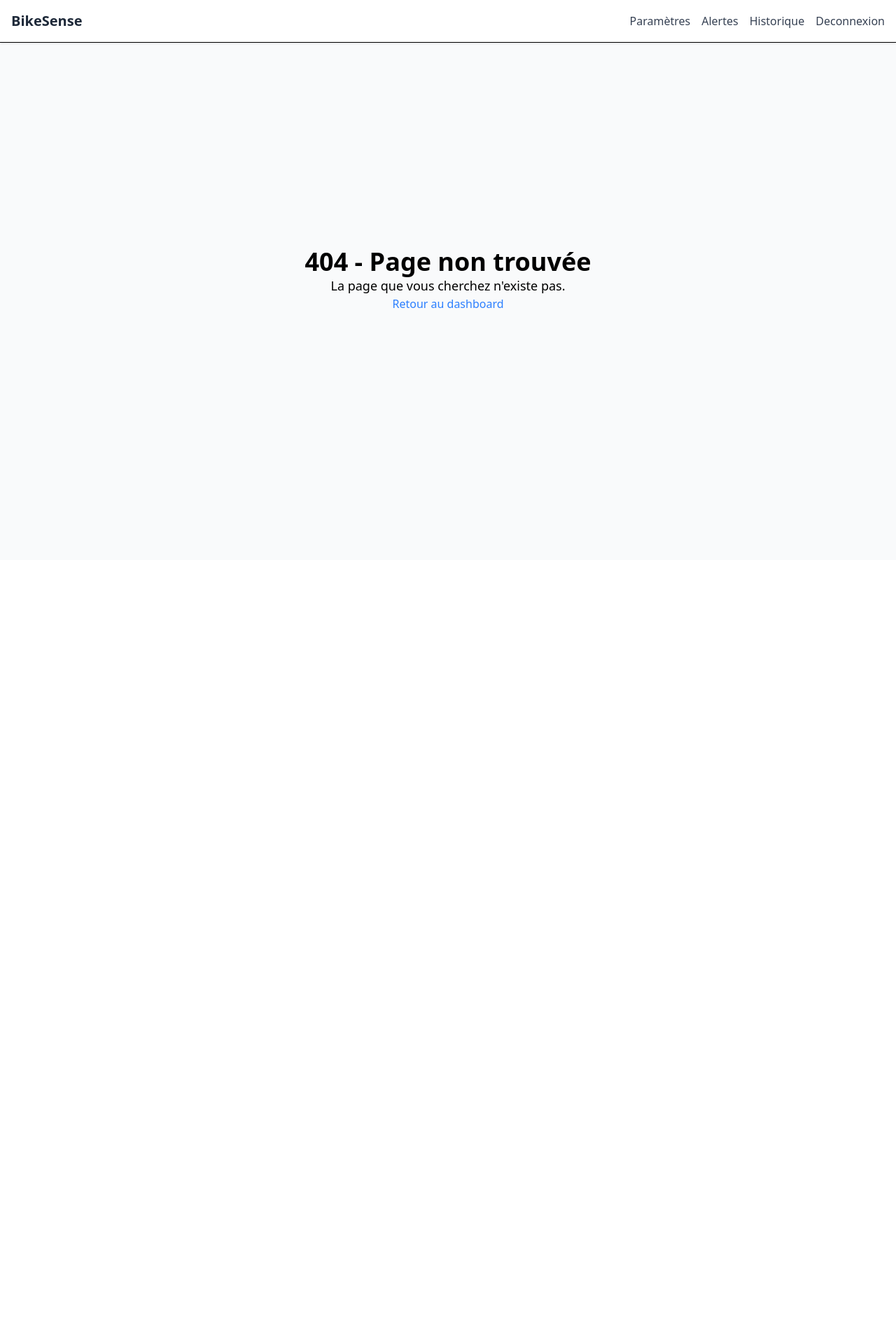
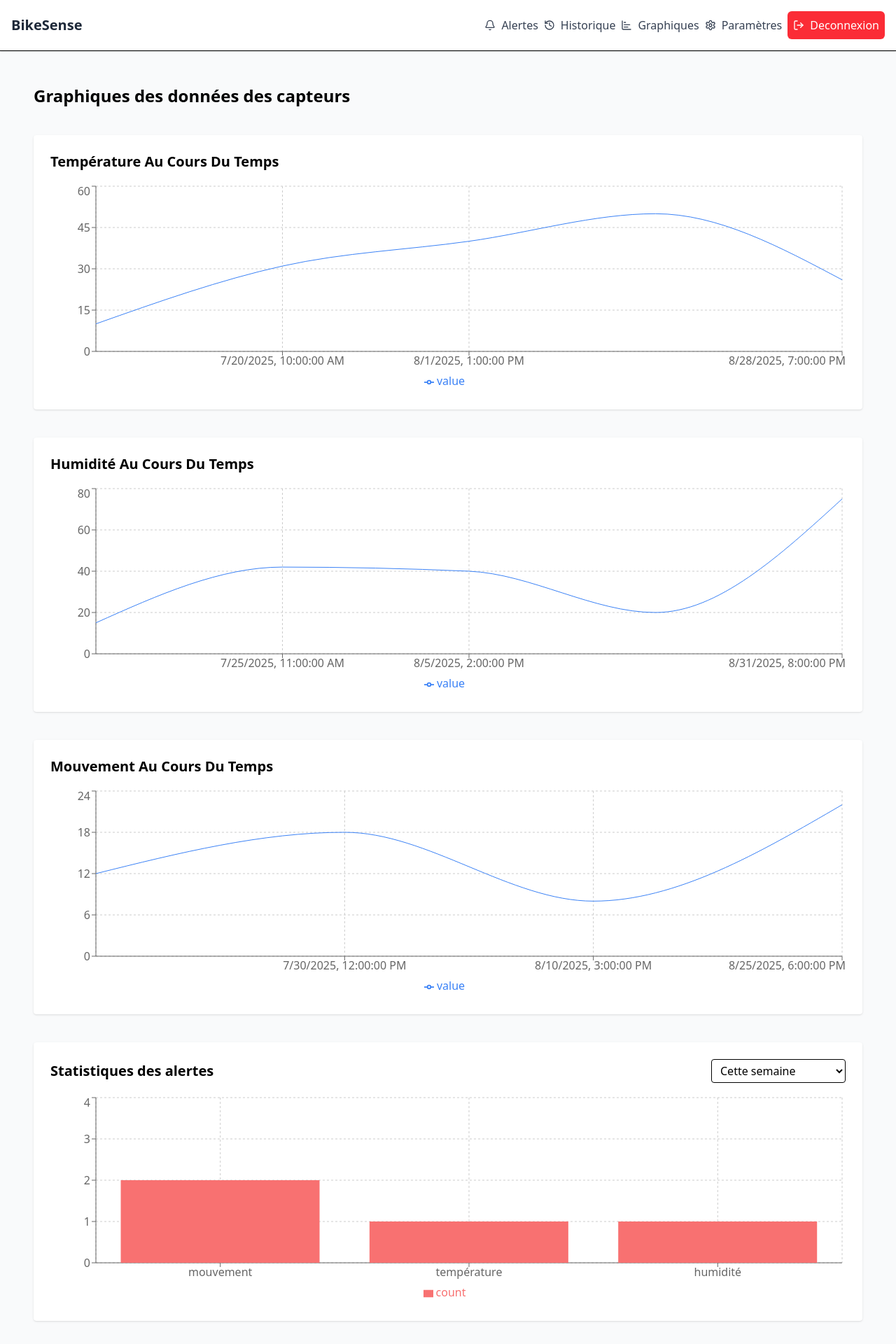
Before and after one commit to Marie-GwenaelleFahem/BikeSense, a React (Vite) app: page /chart in a window 1280 px wide. Before the commit this address had no page. Shown: the top 1920 px of the page at 70% size. Before the commit the page ends 800 px from the top, so only its background shows below. Built offline with nearby package versions, Linux system fonts and the light colour scheme.

Commit message:
feat: add graphs ui & logic && add stats cards, alert chart and latest alerts

```diff
--- a/package.json
+++ b/package.json
@@ -13,6 +13,7 @@
     "@tailwindcss/vite": "^4.1.11",
     "react": "^19.1.0",
     "react-dom": "^19.1.0",
+    "recharts": "^3.1.2",
     "tailwindcss": "^4.1.11"
   },
   "devDependencies": {
--- a/src/App.tsx
+++ b/src/App.tsx
@@ -9,6 +9,7 @@ import Notfound from './pages/Notfound';
 import { AlertSettingsProvider } from './context/AlertSettingsContext';
 import AlertList from './features/alerts/AlertList';
 import History from './pages/History';
+import Chart from './pages/Chart';
 
 function App() {
     return (
@@ -21,6 +22,7 @@ function App() {
                     <Route path="/settings" element={<Settings />} />
                     <Route path="/alerts" element={<AlertList />} />
                     <Route path="/history" element={<History />} />
+                    <Route path="/chart" element={<Chart />} />
                         <Route path="*" element={<Notfound />} />
                     </Route>
                 </Routes>
--- a/src/components/Navbar.tsx
+++ b/src/components/Navbar.tsx
@@ -1,5 +1,6 @@
 import React from 'react';
 import { Link } from 'react-router-dom';
+import { Bell, History, ChartBar, Settings, LogOut } from 'lucide-react';
 
 const Navbar: React.FC = () => {
   return (
@@ -7,20 +8,28 @@ const Navbar: React.FC = () => {
       <h1 className="text-xl font-bold text-gray-800">
         <Link to="/dashboard">BikeSense</Link>
       </h1>
-      <nav className="space-x-4">
+      <nav className="space-x-2  flex items-center">
+        <Link to="/alerts" className="text-gray-700 hover:underline flex items-center gap-2">
+          <Bell className="w-4 h-4" />
+          Alertes
+        </Link>
+        <Link to="/history" className="text-gray-700 hover:underline flex items-center gap-2">
+          <History className="w-4 h-4" />
+          Historique
+        </Link>
+        <Link to="/chart" className="text-gray-700 hover:underline flex items-center gap-2">
+          <ChartBar className="w-4 h-4" />
+          Graphiques
+        </Link>
         {/* si Admin ici on gere les utilisateurs et on peut modifier les limites des capteurs
         pour les alertes */}
-        <Link to="/settings" className="text-gray-700 hover:underline">
+        <Link to="/settings" className="text-gray-700 hover:underline flex items-center gap-2">
+          <Settings className="w-4 h-4" />
           Paramètres
         </Link>
-        <Link to="/alerts" className="text-gray-700 hover:underline">
-          Alertes
-        </Link>
-        <Link to="/history" className="text-gray-700 hover:underline">
-          Historique
-        </Link>
         {/* TODO: Add logout button */}
-        <Link to="/login" className="text-gray-700 hover:underline">
+            <Link to="/login" className="text-gray-700 hover:underline flex items-center gap-2 bg-red-500 rounded-md p-2 text-white hover:bg-red-600 transition-colors duration-300 cursor-pointer">
+          <LogOut className="w-4 h-4" />
           Deconnexion
         </Link>
       </nav>
--- a/src/components/SensorCard.tsx
+++ b/src/components/SensorCard.tsx
@@ -1,7 +1,7 @@
 import React from 'react';
 
 interface SensorCardProps {
-  type: 'temperature' | 'humidity' | 'movement';
+  type: 'température' | 'humidité' | 'mouvement';
   value: string;
   timestamp: string;
 }
--- /dev/null
+++ b/src/components/charts/AlertStatsChart.tsx
@@ -0,0 +1,78 @@
+// src/components/AlertStatsChart.tsx
+import React, { useState } from 'react';
+import useMockSensors from '../../hooks/useMockSensors';
+import useAlerts from '../../features/alerts/useAlerts';
+import {
+  BarChart, Bar, XAxis, YAxis, Tooltip, Legend, ResponsiveContainer, CartesianGrid,
+} from 'recharts';
+
+const AlertStatsChart: React.FC = () => {
+  const sensors = useMockSensors();
+  const allAlerts = useAlerts(sensors);
+
+  const [period, setPeriod] = useState<'all' | 'thisWeek' | 'lastWeek' | 'thisMonth' | 'lastMonth'>('thisWeek');
+
+  const now = new Date();
+  const startOfWeek = new Date(now);
+  startOfWeek.setDate(now.getDate() - now.getDay()); // Dimanche
+  const startOfLastWeek = new Date(startOfWeek);
+  startOfLastWeek.setDate(startOfLastWeek.getDate() - 7);
+  const endOfLastWeek = new Date(startOfWeek);
+  const startOfMonth = new Date(now);
+  startOfMonth.setDate(1);
+  const startOfLastMonth = new Date(now);
+  startOfLastMonth.setMonth(now.getMonth() - 1);
+  const endOfLastMonth = new Date(startOfLastMonth);
+  endOfLastMonth.setDate(startOfLastMonth.getDate() + 31);
+
+  const filteredAlerts = allAlerts.filter((alert) => {
+    const ts = new Date(alert.timestamp);
+    if (period === 'thisWeek') return ts >= startOfWeek;
+    if (period === 'lastWeek') return ts >= startOfLastWeek && ts < endOfLastWeek;
+    if (period === 'thisMonth') return ts >= startOfMonth && ts < now;
+    if (period === 'lastMonth') return ts >= startOfLastMonth && ts < endOfLastMonth;
+      return true;
+  });
+
+  const grouped = filteredAlerts.reduce<Record<string, number>>((acc, alert) => {
+    acc[alert.type] = (acc[alert.type] || 0) + 1;
+    return acc;
+  }, {});
+
+  const data = Object.entries(grouped).map(([type, count]) => ({ type, count }));
+
+  return (
+    <div className="bg-white p-6 rounded shadow space-y-4">
+      <div className="flex justify-between items-center">
+          <h2 className="text-xl font-bold">Statistiques des alertes</h2>
+        <select
+          className="border rounded px-2 py-1"
+          value={period}
+          onChange={(e) => setPeriod(e.target.value as any)}
+        >
+          <option value="thisWeek">Cette semaine</option>
+          <option value="lastWeek">La semaine dernière</option>
+          <option value="thisMonth">Ce mois-ci</option>
+          <option value="lastMonth">Le mois dernier</option>
+        </select>
+      </div>
+
+      {data.length === 0 ? (
+          <p>Aucune alerte pour la période sélectionnée.</p>
+      ) : (
+        <ResponsiveContainer width="100%" height={300}>
+          <BarChart data={data}>
+            <CartesianGrid strokeDasharray="3 3" />
+            <XAxis dataKey="type" />
+            <YAxis allowDecimals={false} />
+            <Tooltip />
+            <Legend />
+            <Bar dataKey="count" fill="#f87171" />
+          </BarChart>
+        </ResponsiveContainer>
+      )}
+    </div>
+  );
+};
+
+export default AlertStatsChart;
--- /dev/null
+++ b/src/components/charts/SensorLineChart.tsx
@@ -0,0 +1,58 @@
+import React from 'react';
+import {
+  LineChart,
+  Line,
+  XAxis,
+  YAxis,
+  CartesianGrid,
+  Tooltip,
+  ResponsiveContainer,
+  Legend,
+} from 'recharts';
+
+import type { Sensor } from '../../hooks/useMockSensors';
+
+interface SensorLineChartProps {
+  type: 'température' | 'humidité' | 'mouvement';
+  data: Sensor[];
+}
+
+const SensorLineChart: React.FC<SensorLineChartProps> = ({ type, data }) => {
+  // Ne garder que les capteurs du bon type et convertir la valeur
+  const chartData = data
+    .filter((sensor) => sensor.type === type && !isNaN(parseFloat(sensor.value)))
+    .map((sensor) => ({
+      time: new Date(sensor.timestamp).toLocaleString(),
+      value: parseFloat(sensor.value),
+    }));
+
+  if (chartData.length === 0) {
+    return <p className="text-gray-500">No data available for {type}</p>;
+  }
+
+  return (
+    <div className="bg-white p-6 rounded shadow">
+      <h2 className="text-xl font-semibold mb-4 capitalize">
+        {type} au cours du temps
+      </h2>
+
+      <ResponsiveContainer width="100%" height={300}>
+        <LineChart data={chartData}>
+          <CartesianGrid strokeDasharray="3 3" />
+          <XAxis dataKey="time" minTickGap={40} />
+          <YAxis />
+          <Tooltip />
+          <Legend />
+          <Line
+            type="monotone"
+            dataKey="value"
+            stroke="#3b82f6"
+            dot={false}
+          />
+        </LineChart>
+      </ResponsiveContainer>
+    </div>
+  );
+};
+
+export default SensorLineChart;
--- a/src/features/alerts/useAlerts.ts
+++ b/src/features/alerts/useAlerts.ts
@@ -1,7 +1,7 @@
 import type { Sensor } from '../../hooks/useMockSensors';
 
 export interface Alert {
-  type: 'temperature' | 'humidity' | 'movement';
+  type: 'température' | 'humidité' | 'mouvement';
   message: string;
   timestamp: string;
 }
@@ -10,16 +10,16 @@ export const useAlerts = (sensors: Sensor[]): Alert[] => {
   const alerts: Alert[] = [];
 
   sensors.forEach((sensor) => {
-    if (sensor.type === 'temperature' && parseInt(sensor.value) > 30) {
-      alerts.push({ type: 'temperature', message: 'Température trop élevée', timestamp: sensor.timestamp });
+    if (sensor.type === 'température' && parseInt(sensor.value) > 30) {
+      alerts.push({ type: 'température', message: 'Température trop élevée', timestamp: sensor.timestamp });
     }
 
-    if (sensor.type === 'movement' && sensor.value !== 'Aucun mouvement') {
-      alerts.push({ type: 'movement', message: `Mouvement détecté : ${sensor.value}`, timestamp: sensor.timestamp });
+    if (sensor.type === 'mouvement' && sensor.value !== 'Aucun mouvement') {
+      alerts.push({ type: 'mouvement', message: `Mouvement détecté : ${sensor.value}`, timestamp: sensor.timestamp });
     }
 
-    if (sensor.type === 'humidity' && parseInt(sensor.value) > 70) {
-      alerts.push({ type: 'humidity', message: 'Taux d\'humidité trop élevé', timestamp: sensor.timestamp });
+    if (sensor.type === 'humidité' && parseInt(sensor.value) > 70) {
+      alerts.push({ type: 'humidité', message: 'Taux d\'humidité trop élevé', timestamp: sensor.timestamp });
     }
   });
 
--- a/src/hooks/useMockSensors.ts
+++ b/src/hooks/useMockSensors.ts
@@ -1,30 +1,26 @@
 export interface Sensor {
     id: number;
-    type: 'temperature' | 'humidity' | 'movement';
+    type: 'température' | 'humidité' | 'mouvement';
     value: string;
     timestamp: string;
   }
 
   const useMockSensors = (): Sensor[] => {
     return [
-      { id: 1, type: 'temperature', value: '32°C', timestamp: '2025-08-06T09:00:00Z' },
-      { id: 2, type: 'humidity', value: '75%', timestamp: '2025-08-06T08:00:00Z' },
-      { id: 3, type: 'movement', value: '15km/h', timestamp: '2025-08-06T09:00:00Z' },
-      { id: 4, type: 'temperature', value: '32°C', timestamp: '2025-08-06T09:00:00Z' },
-      { id: 5, type: 'humidity', value: '75%', timestamp: '2025-08-06T09:00:00Z' },
-      { id: 6, type: 'movement', value: '15km/h', timestamp: '2025-08-06T09:00:00Z' },
-      { id: 7, type: 'temperature', value: '32°C', timestamp: '2025-08-06T09:00:00Z' },
-      { id: 8, type: 'humidity', value: '75%', timestamp: '2025-08-06T09:00:00Z' },
-      { id: 9, type: 'movement', value: '15km/h', timestamp: '2025-08-06T09:00:00Z' },
-      { id: 10, type: 'temperature', value: '32°C', timestamp: '2025-08-06T09:00:00Z' },
-      { id: 11, type: 'humidity', value: '75%', timestamp: '2025-08-06T09:00:00Z' },
-      { id: 12, type: 'movement', value: '15km/h', timestamp: '2025-08-06T09:00:00Z' },
-      { id: 13, type: 'temperature', value: '32°C', timestamp: '2025-08-06T09:00:00Z' },
-      { id: 14, type: 'humidity', value: '75%', timestamp: '2025-08-06T09:00:00Z' },
-      { id: 15, type: 'movement', value: '15km/h', timestamp: '2025-08-06T09:00:00Z' },
-      { id: 16, type: 'temperature', value: '32°C', timestamp: '2025-07-06T09:00:00Z' },
-      { id: 17, type: 'humidity', value: '75%', timestamp: '2025-07-06T09:00:00Z' },
+      { id: 1, type: 'température', value: '10°C', timestamp: '2025-07-15T09:00:00Z' },
+      { id: 2, type: 'humidité', value: '15%', timestamp: '2025-07-15T08:00:00Z' },
+      { id: 3, type: 'mouvement', value: '12km/h', timestamp: '2025-07-15T09:00:00Z' },
+      { id: 4, type: 'température', value: '31°C', timestamp: '2025-07-20T10:00:00Z' },
+      { id: 5, type: 'humidité', value: '42%', timestamp: '2025-07-25T11:00:00Z' },
+      { id: 6, type: 'mouvement', value: '18km/h', timestamp: '2025-07-30T12:00:00Z' },
+      { id: 7, type: 'température', value: '40°C', timestamp: '2025-08-01T13:00:00Z' },
+      { id: 8, type: 'humidité', value: '40%', timestamp: '2025-08-05T14:00:00Z' },
+      { id: 9, type: 'mouvement', value: '8km/h', timestamp: '2025-08-10T15:00:00Z' },
+      { id: 10, type: 'température', value: '50°C', timestamp: '2025-08-15T16:00:00Z' },
+      { id: 11, type: 'humidité', value: '20%', timestamp: '2025-08-20T17:00:00Z' },
+      { id: 12, type: 'mouvement', value: '22km/h', timestamp: '2025-08-25T18:00:00Z' },
+      { id: 13, type: 'température', value: '26°C', timestamp: '2025-08-28T19:00:00Z' },
+      { id: 14, type: 'humidité', value: '75%', timestamp: '2025-08-31T20:00:00Z' },
     ];
   };
-
   export default useMockSensors;
--- /dev/null
+++ b/src/pages/Chart.tsx
@@ -0,0 +1,22 @@
+import React from 'react';
+import useMockSensors from '../hooks/useMockSensors';
+import SensorLineChart from '../components/charts/SensorLineChart';
+
+import AlertStatsChart from '../components/charts/AlertStatsChart';
+
+const Chart: React.FC = () => {
+  const sensors = useMockSensors();
+
+  return (
+    <div className="space-y-10 p-6">
+      <h1 className="text-2xl font-bold">Graphiques des données des capteurs</h1>
+
+      <SensorLineChart type="température" data={sensors} />
+      <SensorLineChart type="humidité" data={sensors} />
+      <SensorLineChart type="mouvement" data={sensors} />
+      <AlertStatsChart />
+    </div>
+  );
+};
+
+export default Chart;
--- a/src/pages/History.tsx
+++ b/src/pages/History.tsx
@@ -4,7 +4,7 @@ import useMockSensors from '../hooks/useMockSensors';
 const SensorHistory: React.FC = () => {
   const sensors = useMockSensors();
 
-  const [typeFilter, setTypeFilter] = useState<'all' | 'temperature' | 'humidity' | 'movement'>('all');
+  const [typeFilter, setTypeFilter] = useState<'all' | 'température' | 'humidité' | 'mouvement'>('all');
   const [threshold, setThreshold] = useState<number | ''>('');
   const [operator, setOperator] = useState<'>' | '<'>('>');
   const [startDate, setStartDate] = useState('');
@@ -42,11 +42,11 @@ const SensorHistory: React.FC = () => {
       <div className="grid grid-cols-1 md:grid-cols-3 gap-4 bg-white p-4 rounded shadow">
         <div>
           <label className="block font-medium">Type de capteur</label>
-          <select value={typeFilter} onChange={(e) => setTypeFilter(e.target.value as 'all' | 'temperature' | 'humidity' | 'movement')} className="w-full p-2 border rounded">
+          <select value={typeFilter} onChange={(e) => setTypeFilter(e.target.value as 'all' | 'température' | 'humidité' | 'mouvement')} className="w-full p-2 border rounded">
             <option value="all">Tous</option>
-            <option value="temperature">Température</option>
-            <option value="humidity">Humidité</option>
-            <option value="movement">Mouvement</option>
+            <option value="température">Température</option>
+            <option value="humidité">Humidité</option>
+            <option value="mouvement">Mouvement</option>
           </select>
         </div>
 
```
Also changed, not shown: src/components/charts/SensorBarChart.tsx (added), 1 other file (tests, documents, lock files or other folders).
